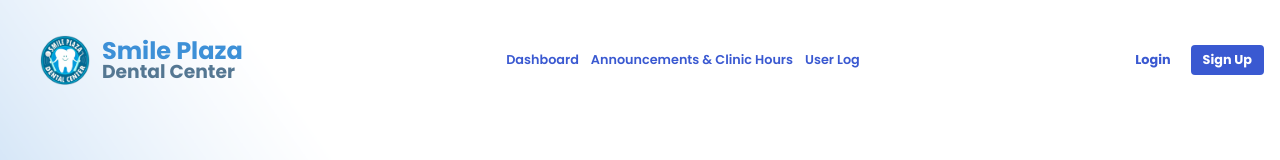
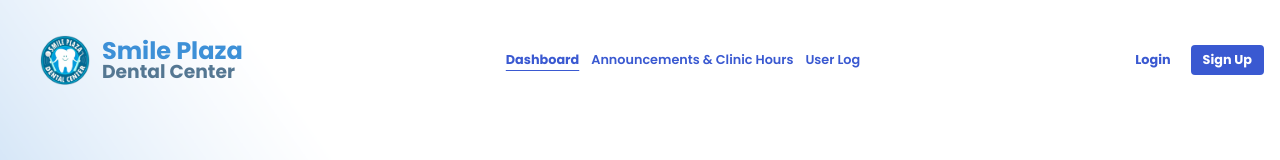
Before and after one commit to Exuille/Smile-Plaza, a React (Vite) app in the folder frontend/: page /admin in a window 1280 px wide. Shown: the top 160 px of the page. Built offline with nearby package versions, Linux system fonts and the light colour scheme; the HTML template or start-up script is replaced by a standard one.

Commit message:
Remove trailing slash from /admin/ route

```diff
--- a/frontend/src/components/AdminNavBar.jsx
+++ b/frontend/src/components/AdminNavBar.jsx
@@ -24,7 +24,7 @@ const AdminNavBar = () => {
       <div className={`nav-links ${menuOpen ? 'open' : ''}`}>
         <div className="nav-center">
           <NavLink
-            to="/admin/"
+            to="/admin"
             end
             className={({ isActive }) => (isActive ? "nav-link active-link" : "nav-link")}
           >
```
